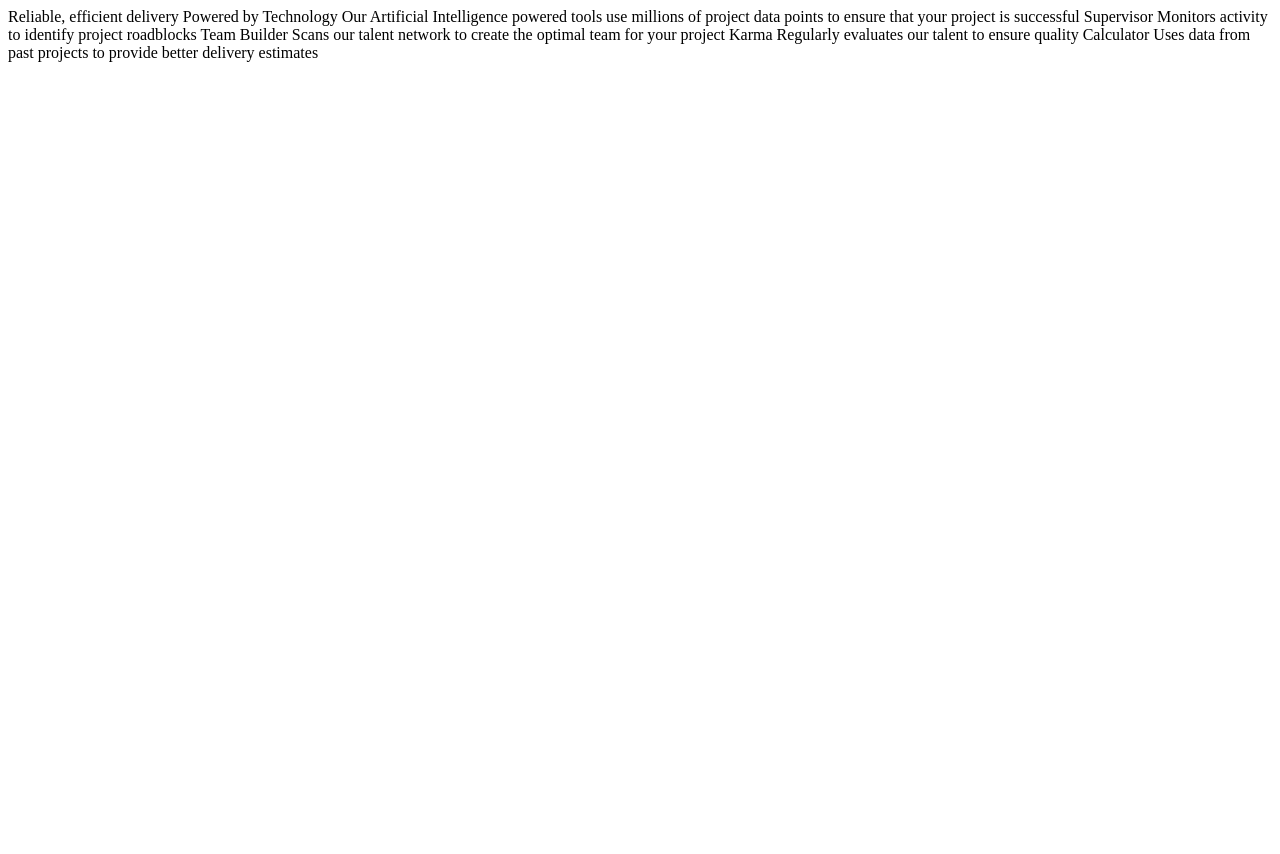
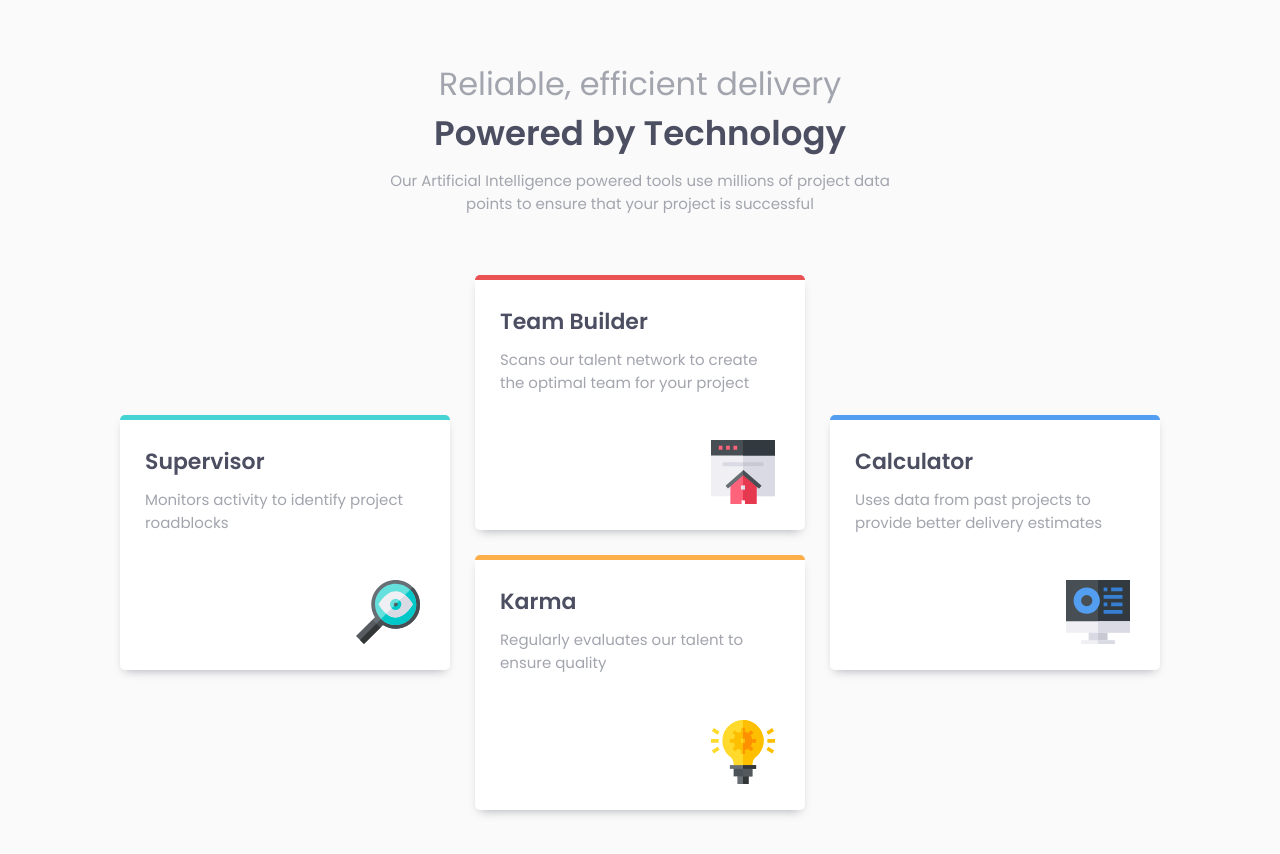
Before and after one commit to RafalKonieczny/Four-Card-Feature, a plain HTML site: page index.html in a window 1280 px wide. Before the commit the page ends 800 px from the top, so only its background shows below. Drawn offline with Linux system fonts and the light colour scheme.

Commit message:
the final version of the project made during the workshop

```diff
--- a/index.html
+++ b/index.html
@@ -3,31 +3,53 @@
 <head>
   <meta charset="UTF-8">
   <meta name="viewport" content="width=device-width, initial-scale=1.0">
-
+  <link rel="stylesheet" href="style.css"/>
   <link rel="icon" type="image/png" sizes="32x32" href="./images/favicon-32x32.png">
-
+  <style>
+    @import url('https://fonts.googleapis.com/css2?family=Poppins:wght@200;400;600&display=swap');
+  </style>
   <title>Four card feature section</title>
-
 </head>
 <body>
-
-  Reliable, efficient delivery
-  Powered by Technology
-
-  Our Artificial Intelligence powered tools use millions of project data points
-  to ensure that your project is successful
-
-  Supervisor
-  Monitors activity to identify project roadblocks
-
-  Team Builder
-  Scans our talent network to create the optimal team for your project
-
-  Karma
-  Regularly evaluates our talent to ensure quality
-
-  Calculator
-  Uses data from past projects to provide better delivery estimates
-
+  <div class="container">
+    <header>
+      <h1>Reliable, efficient delivery</h1>
+      <h2>Powered by Technology</h2>
+      <p>Our Artificial Intelligence powered tools use millions of project data points
+      to ensure that your project is successful</p>
+    </header>
+    <section>
+      <div class="box box-left">
+        <h3>Supervisor</h3>
+        <p>Monitors activity to identify project roadblocks</p>
+        <div class="img">
+          <img src="images/icon-supervisor.svg" alt="">
+        </div>
+      </div>
+      <div class="box-center">
+        <div class="box box-center-top" >
+          <h3>Team Builder</h3>
+          <p>Scans our talent network to create the optimal team for your project</p>
+          <div class="img">
+            <img src="images/icon-team-builder.svg" alt="">
+          </div>
+        </div>
+        <div class="box box-center-bottom">
+          <h3>Karma</h3>
+          <p>Regularly evaluates our talent to ensure quality</p>
+          <div class="img">
+            <img src="images/icon-karma.svg" alt="">
+          </div>
+        </div>
+      </div>
+      <div class="box box-right">
+        <h3>Calculator</h3>
+        <p>Uses data from past projects to provide better delivery estimates</p>
+        <div class="img">
+          <img src="images/icon-calculator.svg" alt="">
+        </div>
+      </div>
+    </section>
+  </div>
 </body>
 </html>
--- /dev/null
+++ b/style.css
@@ -0,0 +1,139 @@
+* {
+    margin: 0;
+    padding: 0;
+}
+
+body {
+    background-color: hsl(0, 0%, 98%);
+    font-size: 15px;
+    font-family: 'Poppins', sans-serif;
+}
+
+.container {
+    max-width: 1440px;
+    padding: 60px;
+    margin-left: 60px;
+    margin-right: 60px;
+}
+
+header {
+    text-align: center;
+}
+
+section {
+    display: grid;
+    grid-template-columns: 1fr 1fr 1fr;
+    gap: 25px;
+    margin-top: 60px;
+}
+
+p {
+    color: hsl(229, 6%, 66%);
+    max-width: 530px;
+    margin: auto;
+    padding-top: 10px;
+}
+
+h1 {
+    font-size: 32px;
+    color: hsl(229, 6%, 66%);
+    font-weight: 400;
+}
+
+h2{
+    font-size: 34px;
+    color: hsl(234, 12%, 34%);
+    font-weight: 600;
+}
+
+h3{
+    font-size: 22px;
+    color: hsl(234, 12%, 34%);
+    font-weight: 600;
+}
+
+.box {
+    height: 200px;
+    background-color: white;
+    border-radius: 5px;
+    padding: 25px;
+    box-shadow: 0px 5px 10px -5px hsl(229, 6%, 66%);
+}
+
+.box-left {
+    align-self: center;
+    position: relative;
+    border-top: 5px solid hsl(180, 62%, 55%);
+}
+
+.box-center-top {
+    position: relative;
+    border-top: 5px solid hsl(0, 78%, 62%) ;
+}
+
+.box-center-bottom {
+    position: relative;
+    border-top: 5px solid hsl(34, 97%, 64%);
+}
+
+.box-right {
+    align-self: center;
+    position: relative;
+    border-top: 5px solid hsl(212, 86%, 64%);
+}
+
+.box-center {
+    display: flex;
+    flex-direction: column;
+    gap: 25px;
+}
+
+.img {
+    position: absolute;
+    bottom: 20px;
+    right: 30px;
+}
+
+@media screen and (max-width: 768px) {
+    .container {
+        padding: 28px;
+        margin-left: 0px;
+        margin-right: 0px;
+    }
+
+    h1 {
+        font-size: 25px;
+    }
+
+    h2{
+        font-size: 26px;
+    }
+
+    h3 {
+        font-size: 1.5vh;
+    }
+
+    section {
+        grid-template-columns: 1fr;
+    }
+
+    header {
+        margin-top: 60px;
+    }
+
+    p {
+        font-size: 14px;
+    }
+
+    header p {
+        margin: 12px;
+    }
+
+    .box {
+        height: 170px;
+    }
+
+    img {
+        scale: 0.9;
+    }
+}
```
